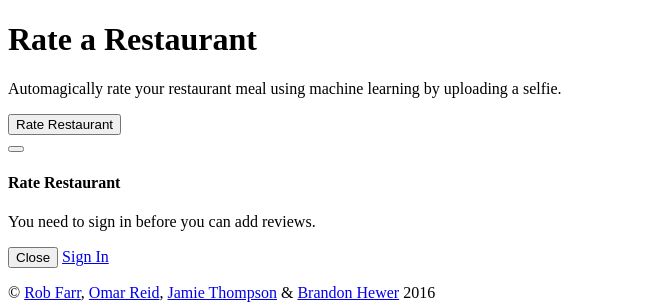
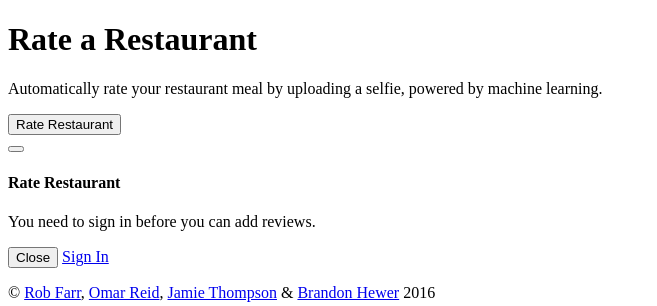
Before and after one commit to robfarr/AutoRate-Restaurant, a Yii app: template src/frontend/views/site/index.php in a window 1280 px wide. Shown: the top 306 px of the page, without its empty margins (0-657 px from the left). Run offline with PHP 8.4 and a stand-in for Yii, Linux system fonts and the light colour scheme; the template is opened without the code that fills it, so the values that code supplies are empty; some libraries are stand-ins or nearby versions.

Commit message:
Revise index tagline

```diff
--- a/src/frontend/views/site/index.php
+++ b/src/frontend/views/site/index.php
@@ -15,7 +15,7 @@
     <div class="jumbotron">
         <h1>Rate a Restaurant</h1>
 
-        <p class="lead">Automagically rate your restaurant meal using machine learning by uploading a selfie.</p>
+        <p class="lead">Automatically rate your restaurant meal by uploading a selfie, powered by machine learning.</p>
 
         <button class="btn btn-lg btn-success" data-toggle="modal" data-target="#submit-modal">
             <span class="glyphicon glyphicon-camera"></span>
```
